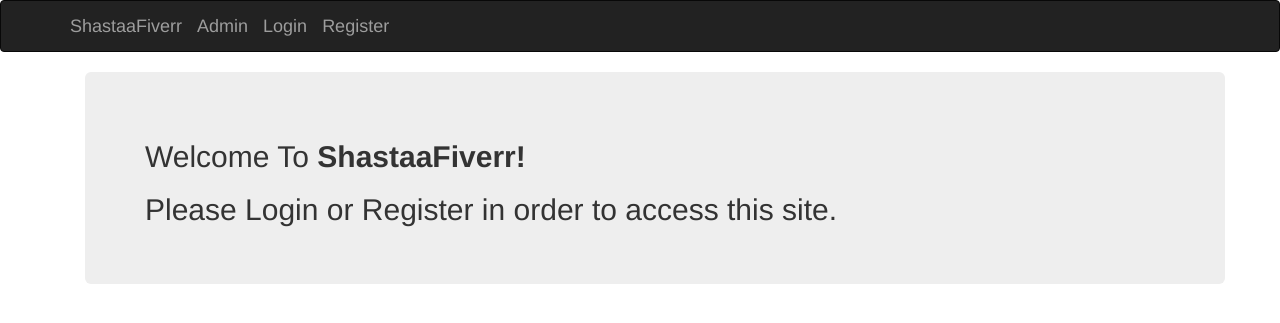
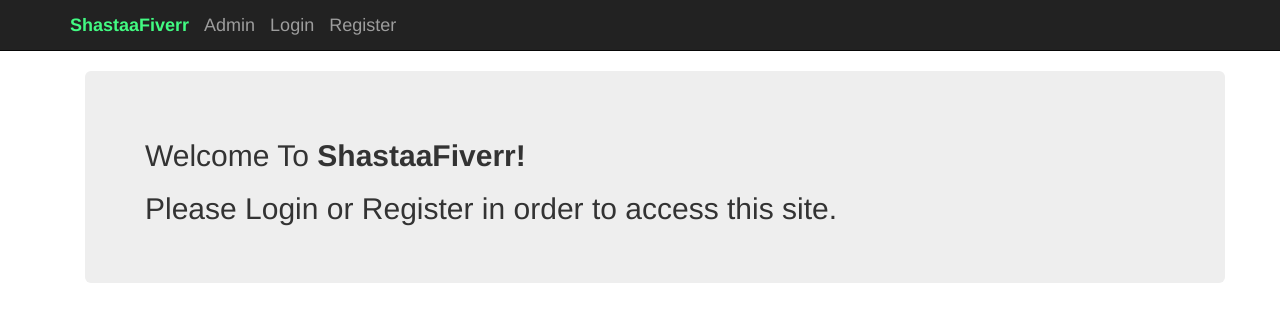
Before and after one commit to mdabdullah008/freelencia, a Django app: page / in a window 1280 px wide. Shown: the top 323 px of the page. Run offline with Django 3.2, Linux system fonts and the light colour scheme.

Commit message:
visual changes to base page

```diff
--- a/shastafiverr/templates/freelancer/base.html
+++ b/shastafiverr/templates/freelancer/base.html
@@ -4,10 +4,10 @@
         <title>ShastaaFiverr</title>
 <link rel="stylesheet" href="https://cdn.jsdelivr.net/npm/bootstrap@3.3.7/dist/css/bootstrap.min.css" integrity="sha384-BVYiiSIFeK1dGmJRAkycuHAHRg32OmUcww7on3RYdg4Va+PmSTsz/K68vbdEjh4u" crossorigin="anonymous">    </head>
     <body>
-        <nav class="navbar navbar-inverse navbar-statoc-top">
+        <nav class="navbar navbar-inverse navbar-static-top">
             <div class="container">
                 <ul class="nav navbar-nav">
-                    <li><a class="navbar-brand" href="{% url 'index' %}">ShastaaFiverr</a></li>
+                    <li><a class="navbar-brand" style="color: rgb(66, 250, 130);" href="{% url 'index' %}"><strong>ShastaaFiverr</strong></a></li>
 
                     <li><a class="navbar-brand" href="{% url 'admin:index' %}">Admin</a></li>
                     {% if user.is_authenticated %}
```
